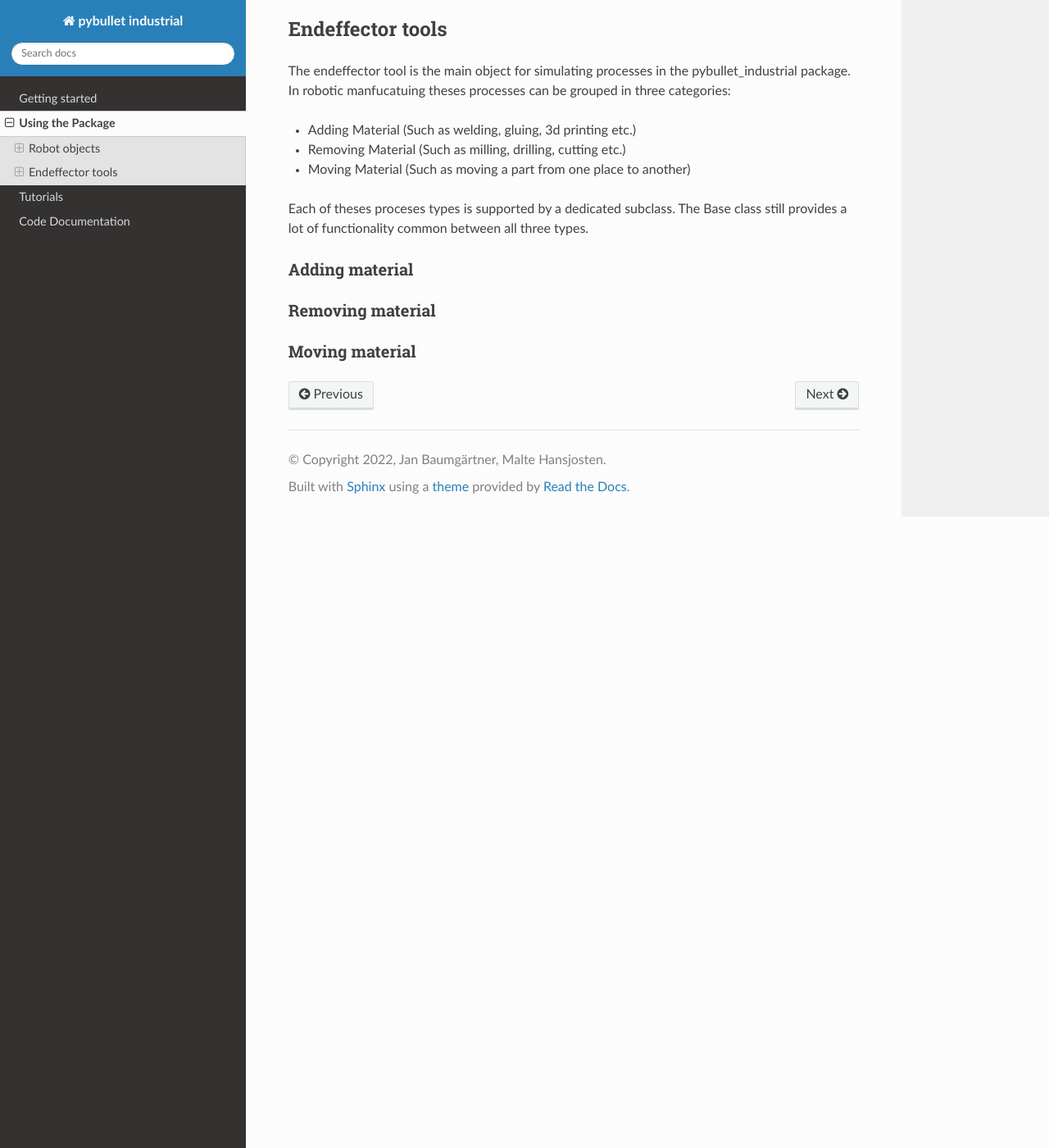
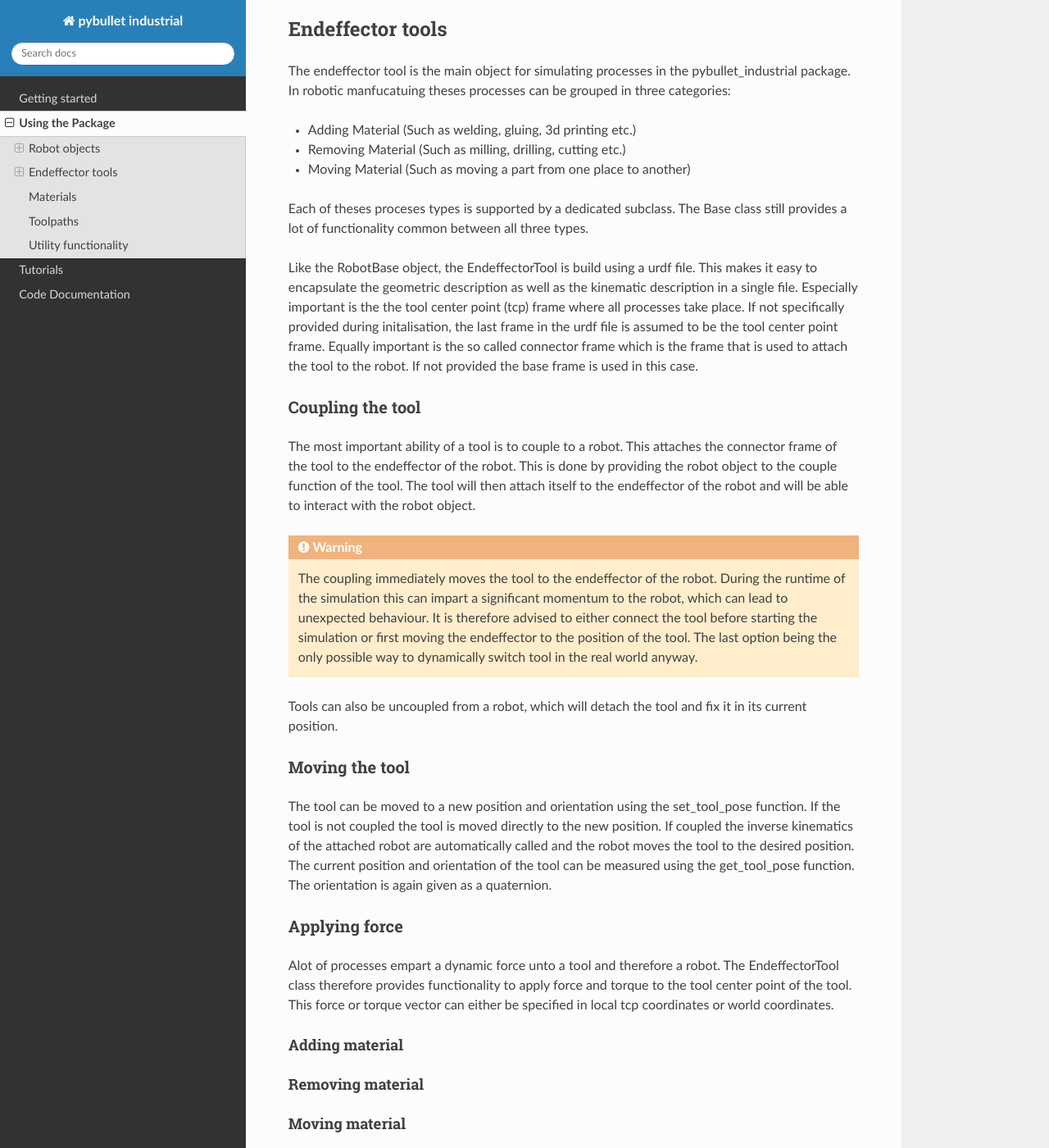
Before and after one commit to WBK-Robotics/pybullet_industrial, a Sphinx documentation site: the page built from docs/source/how_to_use.rst, in a window 1280 px wide and 1400 px high, scrolled down 1696 px. Shown: the whole window at 82% size. Built offline with Sphinx 7.4.7 and the Read the Docs theme 2.0.0, drawn with Linux system fonts in a browser that asks for light colours; some of the changed text lies outside the part shown.

Commit message:
described EndeffectorTool

```diff
--- a/docs/source/how_to_use.rst
+++ b/docs/source/how_to_use.rst
@@ -23,7 +23,7 @@ The pybullet_industrial package provides a class called RobotBase that can be us
 A robot in this case meaning a robot manipulator, that is to say a stationary robot with a fixed base and a number of joints that can be actuated.
 
 Joint interfaces
-================
+----------------
 
 pybullet_industrial provides interfaces for setting and measuring the state of these joints. The state of a single joint is a dictionary containing the following keys:
 
@@ -33,7 +33,7 @@ pybullet_industrial provides interfaces for setting and measuring the state of t
 - torque: the current effort of the joint (in Newtons for revolute and in Newtons per meter for prismatic joints)
 
 Endeffector interfaces
-======================
+----------------------
 
 In industrial robotics one often times does not care for the joint state of the robot, but rather for the state of the endeffector.
 
@@ -51,7 +51,7 @@ Note that providing the orientation is optional, in this case the robot assumes
 
 
 Utility functionality
-=====================
+---------------------
 
 Apart from the joint and endeffector interfaces the pybullet_industrial package provides some utility functionality.
 These enable resetting the robots state and moving the robot to a new position.
@@ -71,6 +71,47 @@ In robotic manfucatuing theses processes can be grouped in three categories:
 Each of theses proceses types is supported by a dedicated subclass.
 The Base class still provides a lot of functionality common between all three types.
 
+Like the RobotBase object, the EndeffectorTool is build using a urdf file.
+This makes it easy to encapsulate the geometric description as well as the kinematic description in a single file.
+Especially important is the the tool center point (tcp) frame where all processes take place.
+If not specifically provided during initalisation, the last frame in the urdf file is assumed to be the tool center point frame.
+Equally important is the so called connector frame which is the frame that is used to attach the tool to the robot.
+If not provided the base frame is used in this case.
+
+Coupling the tool
+-----------------
+
+The most important ability of a tool is to couple to a robot.
+This attaches the connector frame of the tool to the endeffector of the robot.
+This is done by providing the robot object to the couple function of the tool.
+The tool will then attach itself to the endeffector of the robot and will be able to interact with the robot object.
+
+.. warning::
+    The coupling immediately moves the tool to the endeffector of the robot.
+    During the runtime of the simulation this can impart a significant momentum to the robot, which can lead to unexpected behaviour.
+    It is therefore advised to either connect the tool before starting the simulation or first moving the endeffector to the position of the tool.
+    The last option being the only possible way to dynamically switch tool in the real world anyway.
+
+Tools can also be uncoupled from a robot, which will detach the tool and fix it in its current position.
+
+
+Moving the tool
+---------------
+
+The tool can be moved to a new position and orientation using the set_tool_pose function.
+If the tool is not coupled the tool is moved directly to the new position.
+If coupled the inverse kinematics of the attached robot are automatically called and the robot moves the tool to the desired position.
+The current position and orientation of the tool can be measured using the get_tool_pose function.
+The orientation is again given as a quaternion.
+
+Applying force
+--------------
+
+Alot of processes empart a dynamic force unto a tool and therefore a robot.
+The EndeffectorTool class therefore provides functionality to apply force and torque to the tool center point of the tool.
+This force or torque vector can either be specified in local tcp coordinates or world coordinates.
+
+
 Adding material
 ===============
 
@@ -79,3 +120,20 @@ Removing material
 
 Moving material
 ===============
+
+Sensing
+=======
+
+
+
+*********
+Materials
+*********
+
+*********
+Toolpaths
+*********
+
+*********************
+Utility functionality
+*********************
```
